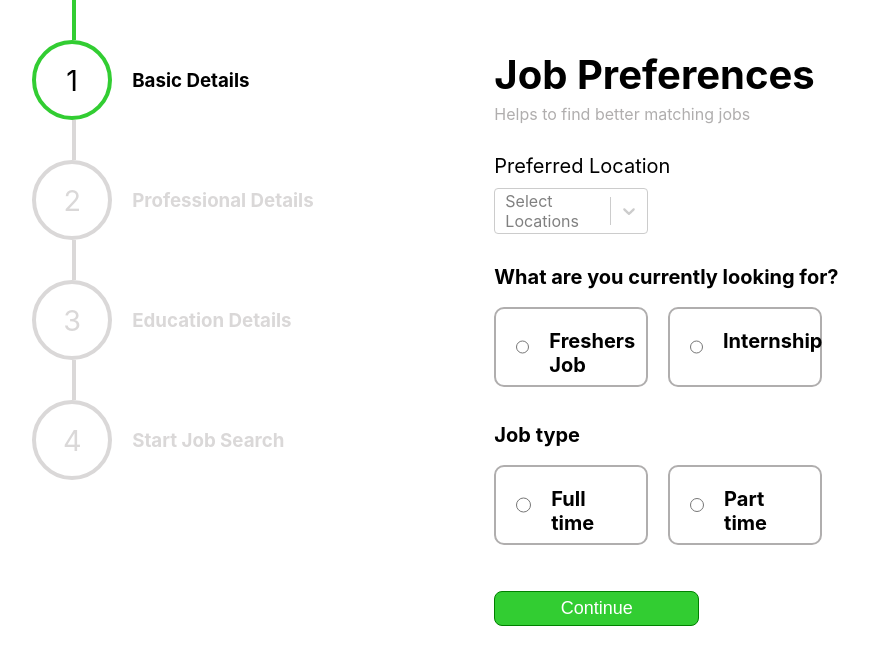
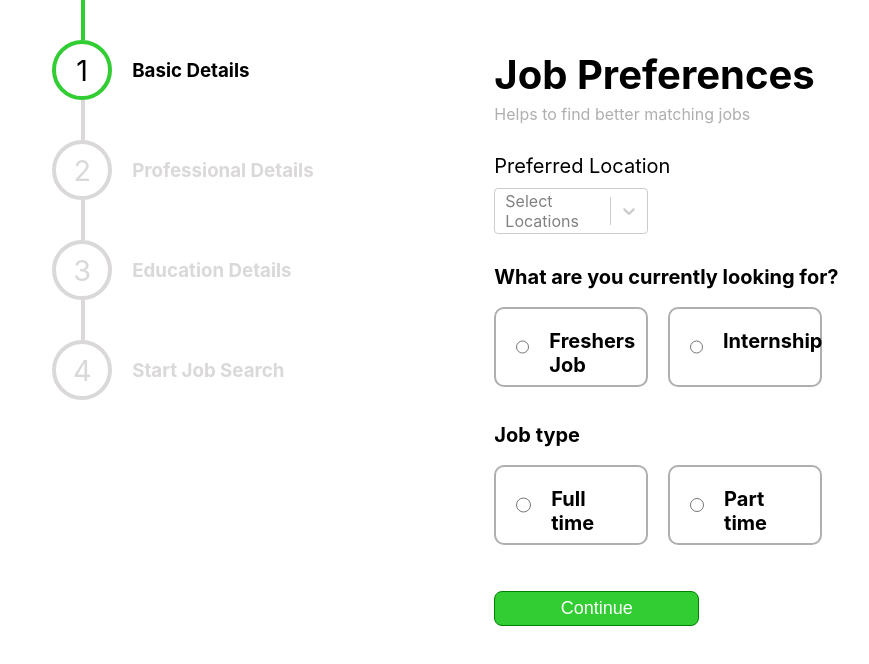
Before and after one commit to ArihantVinayakShukla/Job-Portal, a React (Create React App) app: page /jobPreferenceForm in a window 1280 px wide. Shown: the top 664 px of the page, without its empty margins (103-972 px from the left). Built offline with nearby package versions, Linux system fonts and the light colour scheme.

Commit message:
commited

```diff
--- a/src/Components/RegistrationPage/RegistrationForms/BasicDetails/BasicDetails.jsx
+++ b/src/Components/RegistrationPage/RegistrationForms/BasicDetails/BasicDetails.jsx
@@ -4,12 +4,23 @@ import { AiFillEye, AiFillEyeInvisible } from "react-icons/ai";
 import { BiUpload } from "react-icons/bi" ;
 import { Link } from "react-router-dom";
 
-const BasicDetails = () => {
+const BasicDetails = ({onClick}) => {
   const [passwordVisible, setPasswordVisible] = useState(false);
+  const [payload, updatePayload] = useState({ name: "", email: "", password: "" ,gender:""});
+
   const togglePasswordVisibility = () => {
     setPasswordVisible((prev) => !prev);
   };
 
+
+  function onchangehandler(event){
+let id = event?.target?.id;
+let value = event?.target?.value;
+let updatedPayload = {...payload};
+updatedPayload[id] = value;
+updatePayload(updatedPayload);
+  }
+  console.log(payload);
   return (
     <article className="basicDiv">
       <h1 className="form-heading">Create an account</h1>
@@ -21,16 +32,17 @@ const BasicDetails = () => {
       </div>
       <div className="fieldContainer">
         <div className="fieldGroup">
-          <label htmlFor="fullName" className="formLabel">
+          <label htmlFor="name" className="formLabel">
             Full Name
           </label>
           <input
-            id="fullName"
+            id="name"
             type="text"
             placeholder="Enter your full name"
-            autoComplete="nope"
+            autoComplete="off"
             className="formField"
             required
+            onChange={onchangehandler}
           />
         </div>
         <div className="fieldGroup">
@@ -39,27 +51,28 @@ const BasicDetails = () => {
 
           </label>
           <input
-            id="emailId"
+            id="email"
             type="email"
             placeholder="Enter Email ID"
-            autoComplete="nope"
+            autoComplete="off"
             className="formField"
             required
+            onChange={onchangehandler}
           />
         </div>
         <div className="fieldGroup">
           <label htmlFor="password" className="formLabel">
             Password
-
           </label>
           <div className="input-group">
             <input
               id="password"
               placeholder="Minimum 6 characters"
-              autoComplete="nope"
+              autoComplete="off"
               type={passwordVisible ? "text" : "password"}
               className="formField"
               required
+              onChange={onchangehandler}
             />
             <button className="eye-btn" type="button" onClick={togglePasswordVisibility}>
               {passwordVisible ? <AiFillEyeInvisible /> : <AiFillEye />}
@@ -74,34 +87,37 @@ const BasicDetails = () => {
             <div className="choiceGroupContainer">
               <label className="radioChoice">
                 <input
-                  id="option-0"
+                  id="option0"
                   type="radio"
                   className="radioBoxField"
                   name="gender"
                   value="Male"
                   required
+                  onChange={onchangehandler}
                 />
                 Male
               </label>
               <label className="radioChoice">
                 <input
-                  id="option-1"
+                  id="option1"
                   type="radio"
                   className="radioBoxField"
                   name="gender"
                   value="Female"
                   required
+                  onChange={onchangehandler}
                 />
                 Female
               </label>
               <label className="radioChoice">
                 <input
-                  id="option-2"
+                  id="option2"
                   type="radio"
                   className="radioBoxField"
                   name="gender"
                   value="Prefer not to say"
                   required
+                  onChange={onchangehandler}
                 />
                 Prefer not to say
               </label>
@@ -109,8 +125,8 @@ const BasicDetails = () => {
           </div>
         </div>
             </div>
-        <Link to="/jobPreferenceForm">
-            <button type="submit" className="continueBtn">
+        <Link to="/professionalDetailsForm">
+            <button type="submit" className="continueBtn" onClick={onClick}>
               Continue
             </button>
             </Link>
--- a/src/Components/RegistrationPage/RegistrationForms/EducationDetails/EducationDetails.jsx
+++ b/src/Components/RegistrationPage/RegistrationForms/EducationDetails/EducationDetails.jsx
@@ -3,7 +3,7 @@ import './EducationDetails.css';
 import { Link } from "react-router-dom";
 
 
-const EducationDetails = () => {
+const EducationDetails = ({eduClick}) => {
   return (
     <article className="eduContainer">
         <div>
@@ -56,7 +56,7 @@ const EducationDetails = () => {
           />
         </div>
         <Link to="/jobPreferenceForm">
-            <button type="submit" className="continueBtn">
+            <button type="submit" className="continueBtn" onClick={eduClick}>
               Continue
             </button>
             </Link>
--- a/src/Components/RegistrationPage/RegistrationForms/ProfessionalDetails/ProfessionalDetails.jsx
+++ b/src/Components/RegistrationPage/RegistrationForms/ProfessionalDetails/ProfessionalDetails.jsx
@@ -2,7 +2,7 @@ import React from 'react'
 import './ProfessionalDetails.css';
 import { Link } from "react-router-dom";
 
-const ProfessionalDetails = () => {
+const ProfessionalDetails = ({professionClick}) => {
   return (
     <article className='professionalContainer'>
     <div>
@@ -33,8 +33,8 @@ const ProfessionalDetails = () => {
       <p className='detailPara'>still in school/college</p>
 </div>
       </div>
-      <Link to="/jobPreferenceForm">
-            <button type="submit" className="continueBtn">
+      <Link to="/educationdetailsform">
+            <button type="submit" className="continueBtn" onClick={professionClick}>
               Continue
             </button>
             </Link>
--- a/src/Components/RegistrationPage/RegistrationForms/RegistrationForms.jsx
+++ b/src/Components/RegistrationPage/RegistrationForms/RegistrationForms.jsx
@@ -6,13 +6,13 @@ import ProfessionalDetails from './ProfessionalDetails/ProfessionalDetails.jsx'
 import EducationDetails from './EducationDetails/EducationDetails.jsx'
 import JobPreference from './JobPreferences/JobPreference'
 
-const RegistrationForms = (props) => {
+const RegistrationForms = ({onClick,professionClick,eduClick}) => {
   return (
     <article className='form-article'>
       <Routes>
-        <Route index element={<BasicDetails/>}></Route>
-        <Route path="/professionalDetailsForm" element={<ProfessionalDetails/>}></Route>
-        <Route path="/educationDetailsForm" element={<EducationDetails/>}></Route>
+        <Route index  element={<BasicDetails onClick = {onClick}/>}></Route>
+        <Route path="/professionalDetailsForm" element={<ProfessionalDetails professionClick = {professionClick} />}></Route>
+        <Route path="/educationDetailsForm" element={<EducationDetails eduClick = {eduClick}/>}></Route>
         <Route path="/jobPreferenceForm" element={<JobPreference/>}></Route>
       </Routes>
 
--- a/src/Components/RegistrationPage/RegistrationPage.jsx
+++ b/src/Components/RegistrationPage/RegistrationPage.jsx
@@ -1,13 +1,28 @@
-import React from 'react'
+import React ,{useState}from 'react';
 import './RegistrationPage.css'
 import SideNumberBar from './SideNumberBar/SideNumberBar.jsx'
 import RegistrationForms from './RegistrationForms/RegistrationForms.jsx'
 
 const RegistrationPage = () => {
+
+  const[click,setClick] = useState(false);
+  const[professionClick,setProfessionClick] = useState(false);
+  const[eduClick,setEduClick] = useState(false);
+  function handleClick(){
+    setClick(!click);
+  }
+  function handleProfessionClick(){
+    setProfessionClick(!professionClick);
+  }
+  function handleEduClick(){
+    setEduClick(!eduClick);
+  }
+  console.log(professionClick);
+
   return (
     <article className='registrationArticle'>
-    <SideNumberBar/>
-    <RegistrationForms/>
+    <SideNumberBar click={click}  professionClick = {handleProfessionClick} eduClick = {handleEduClick}/>
+    <RegistrationForms onClick = {handleClick} professionClick = {handleProfessionClick} eduClick = {handleEduClick}/>
     </article>
   )
 }
--- a/src/Components/RegistrationPage/SideNumberBar/SideNumberBar.css
+++ b/src/Components/RegistrationPage/SideNumberBar/SideNumberBar.css
@@ -9,8 +9,8 @@
     margin-right: 10px;
 }
 .numberCircle{
-    width:80px;
-    height:80px;
+    width:60PX;
+    height:60px;
     border: 4px solid rgb(218, 216, 216);
     border-radius: 50%;
     display: flex;
@@ -26,7 +26,8 @@
     height:40px;
     background: rgb(218, 216, 216);
     width:4px;
-    margin-left: 14%;
+    margin-left: 11%;
+
 }
 .abc{
     display: flex;
@@ -36,9 +37,21 @@
 .activeCircle{
     border: 4px solid limegreen;
     color: black;
+    width:60PX;
+    height:60px;
+    border-radius: 50%;
+    display: flex;
+    align-items: center;
+    justify-content: center;
+    font-size: 180%;
+    font-weight: 400;
+    cursor: pointer;
 }
 .activeLine{
     background: limegreen;
+    height:40px;
+    width:4px;
+    margin-left: 11%;
 }
 
 .sideText{
@@ -48,3 +61,18 @@
 .activeText{
     color: black;
 }
+.completedCircle{
+    border: 4px solid limegreen;
+    color: limegreen;
+    background-color: #fff !important;
+    width:60PX;
+    height:60px;
+    border-radius: 50%;
+    display: flex;
+    align-items: center;
+    justify-content: center;
+    font-size: 2000%;
+    font-weight: 400;
+    cursor: pointer;
+    background-color: limegreen;
+}
--- a/src/Components/RegistrationPage/SideNumberBar/SideNumberBar.jsx
+++ b/src/Components/RegistrationPage/SideNumberBar/SideNumberBar.jsx
@@ -1,20 +1,31 @@
 import React from "react";
 import "./SideNumberBar.css";
-
-const SideNumberBar = () => {
+import { AiFillCheckCircle } from "react-icons/ai"
+const SideNumberBar = ({click,professionClick,eduClick}) => {
   return (
     <article className="sideNumberBarArticle">
       <section className="container">
-        <div className="line activeLine"></div>
-        <div className="abc">
-          <div className="numberCircle activeCircle">1</div>
+        <div className="activeLine"></div>
+        <div className="abc">{click ?
+          <div className=" completedCircle"><AiFillCheckCircle /></div>:<div className="activeCircle">1</div>}
           <h3 className="sideText activeText">Basic Details</h3>
         </div>
-        <div className="line"></div>
-        <div className="abc">
-          <div className="numberCircle">2</div>
-          <h3 className="sideText">Professional Details</h3>
-        </div>
+        {click?<div className="activeLine"></div> :<div className="line"></div>
+}
+<div className="abc">
+      {click ? (
+        professionClick ? (
+          <div className="completedCircle">
+            <AiFillCheckCircle />
+          </div>
+        ) : (
+          <div className="activeCircle">2</div>
+        )
+      ) : (
+        <div className="numberCircle">2</div>
+      )}
+              <h3 className="sideText">Professional Details</h3>
+    </div>
         <div className="line"></div>
         <div className="abc">
           <div className="numberCircle">3</div>
```
